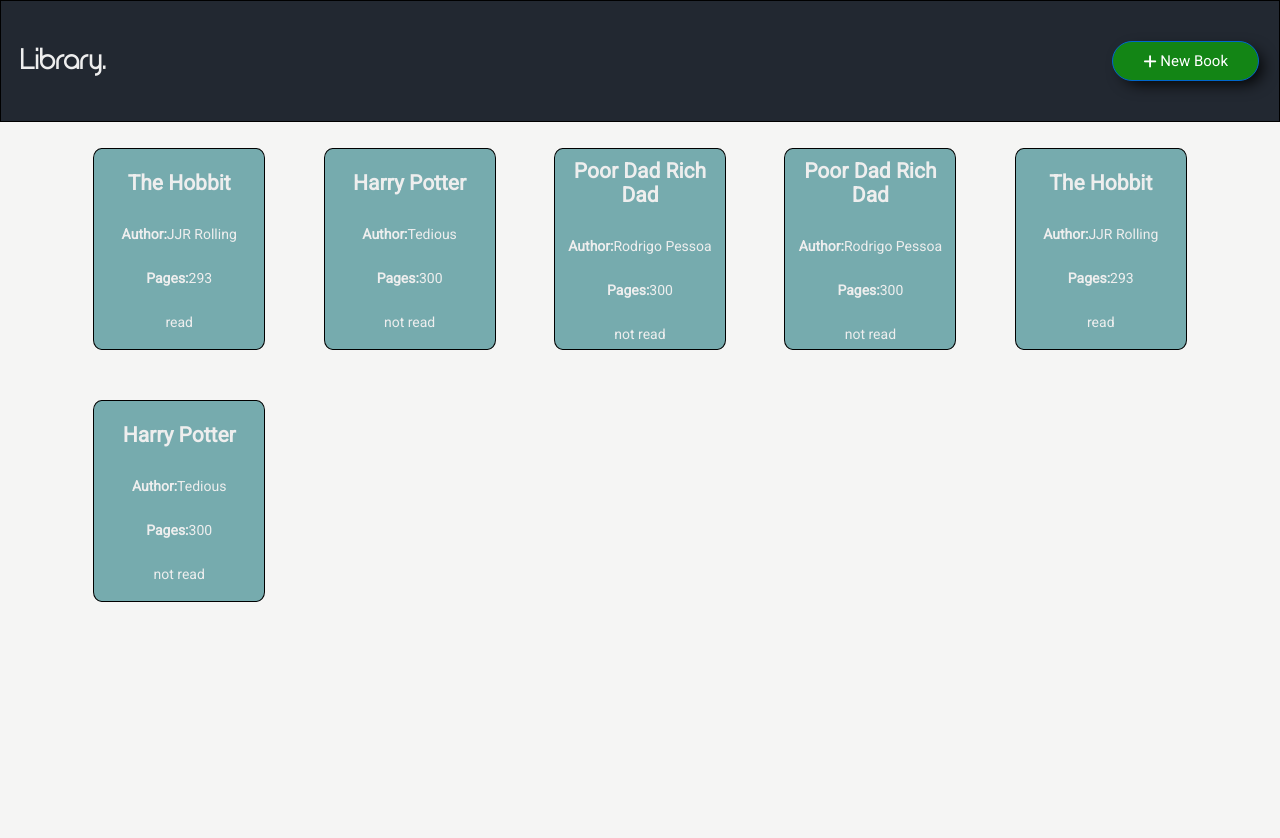
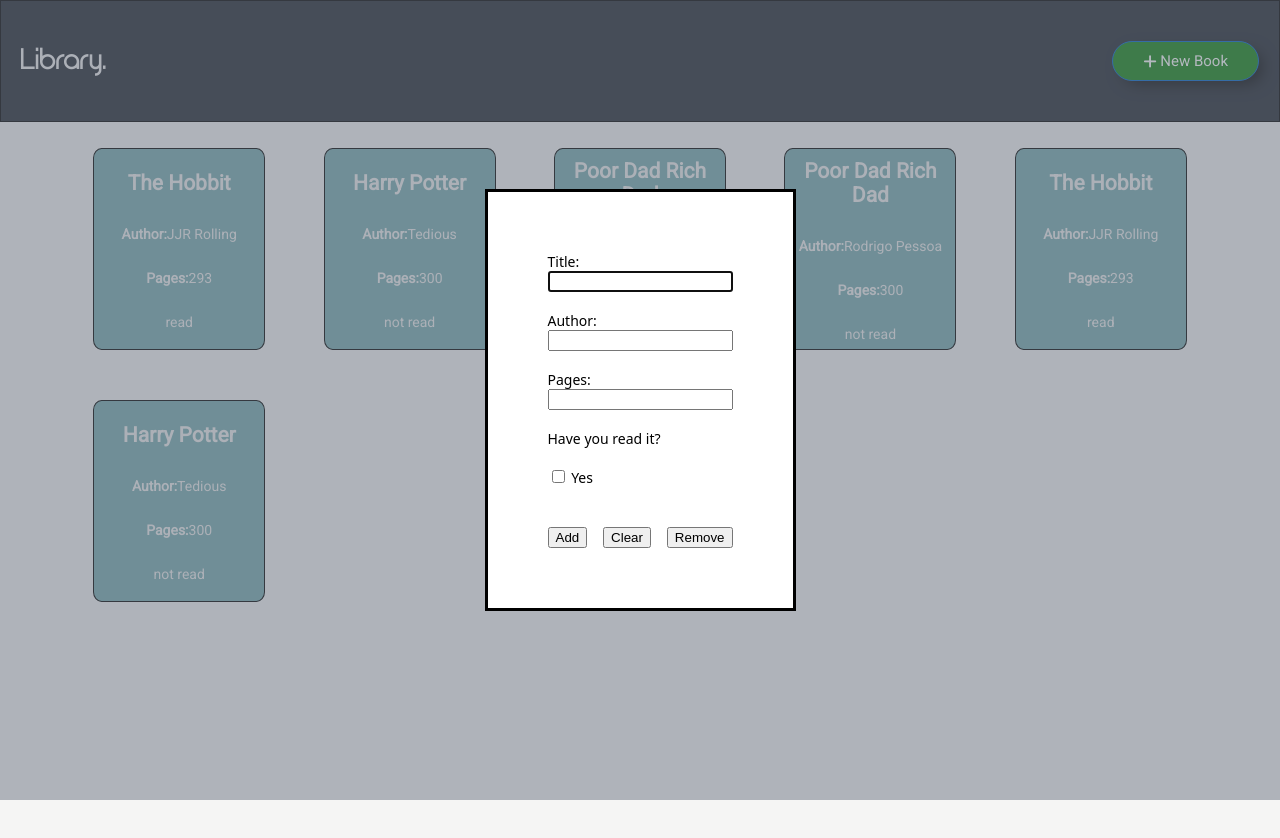
Before and after one commit to RodrigoPessoaDev/library-repo, a plain HTML site: page index.html in a window 1280 px wide. Both pictures are taken after a click on the button "New Book". Before the commit the page ends 800 px from the top, so only its background shows below. Drawn offline with Linux system fonts and the light colour scheme; a web font is replaced by a local one.

Commit message:
Setup dialog on index with form, and setup buttons to open and close

```diff
--- a/index.html
+++ b/index.html
@@ -18,11 +18,46 @@
     <div class="header">
       <div><h2>Library.</h2></div>
       <div>
-        <button class="btn">
+        <button class="btn btn_newBook">
           <i class="fa-solid fa-plus"></i>&nbspNew Book
         </button>
       </div>
     </div>
     <div class="main"></div>
+    <div class="form_container">
+      <dialog>
+        <form class="form_div" method="dialog" action="get">
+          <label for="title">Title:</label>
+          <input type="text" name="title" id="book_title" required />
+          <br />
+          <label for="author">Author:</label>
+          <input type="text" name="author" id="book_author" required />
+          <br />
+          <label for="pages">Pages:</label>
+          <input
+            type="number"
+            name="pages"
+            id="book_pages"
+            min="1"
+            max="1000"
+            required
+          />
+          <br />
+          <label for="read">Have you read it?</label>
+          <br />
+          <div class="checkbox_yes">
+            <input type="checkbox" name="read" id="book_read" />
+            <label for="bookRead">Yes</label>
+          </div>
+          <div class="form_btn">
+            <button class="add_button" formmethod="dialog" type="submit">
+              Add
+            </button>
+            <button type="reset">Clear</button>
+            <button type="button">Remove</button>
+          </div>
+        </form>
+      </dialog>
+    </div>
   </body>
 </html>
--- a/script.js
+++ b/script.js
@@ -52,3 +52,21 @@ function displayBooks(myLibrary) {
 }
 
 displayBooks(myLibrary);
+
+// Form dialog
+
+const dialog = document.querySelector("dialog");
+const showButton = document.querySelector(".btn_newBook");
+const closeButton = document.querySelector(".add_button");
+
+// Show dialog
+
+showButton.addEventListener("click", () => {
+  dialog.showModal();
+});
+
+// Close form
+
+closeButton.addEventListener("click", () => {
+  dialog.close();
+});
--- a/style.css
+++ b/style.css
@@ -100,9 +100,10 @@ body {
 }
 
 .form_div {
-  margin-top: 200px;
   padding: 50px;
-  border: 1px solid black;
+  font-size: 1.4em;
+  font-family: system-ui, -apple-system, BlinkMacSystemFont, "Segoe UI", Roboto,
+    Oxygen, Ubuntu, Cantarell, "Open Sans", "Helvetica Neue", sans-serif;
   display: flex;
   flex-direction: column;
 }
@@ -113,3 +114,8 @@ body {
   justify-content: space-between;
   align-items: flex-end;
 }
+
+::backdrop {
+  background: #6b7280;
+  opacity: 0.5;
+}
```
Also changed, not shown: form.html (+2 -3 lines).
